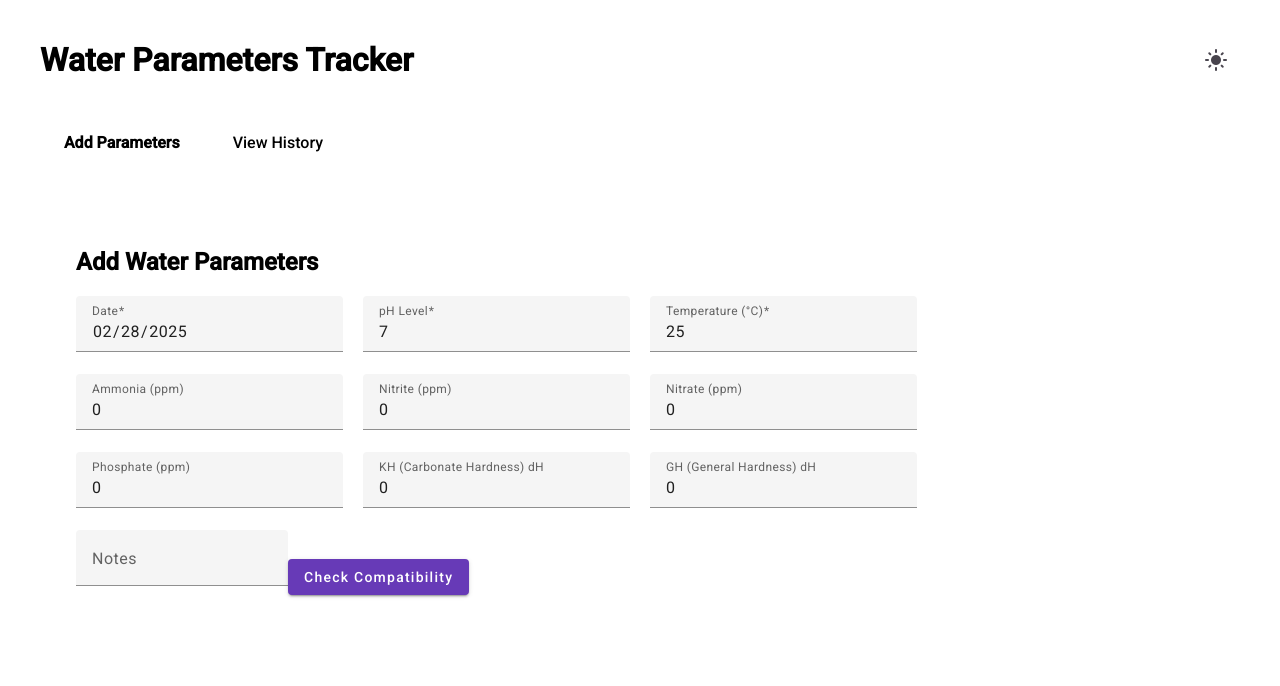
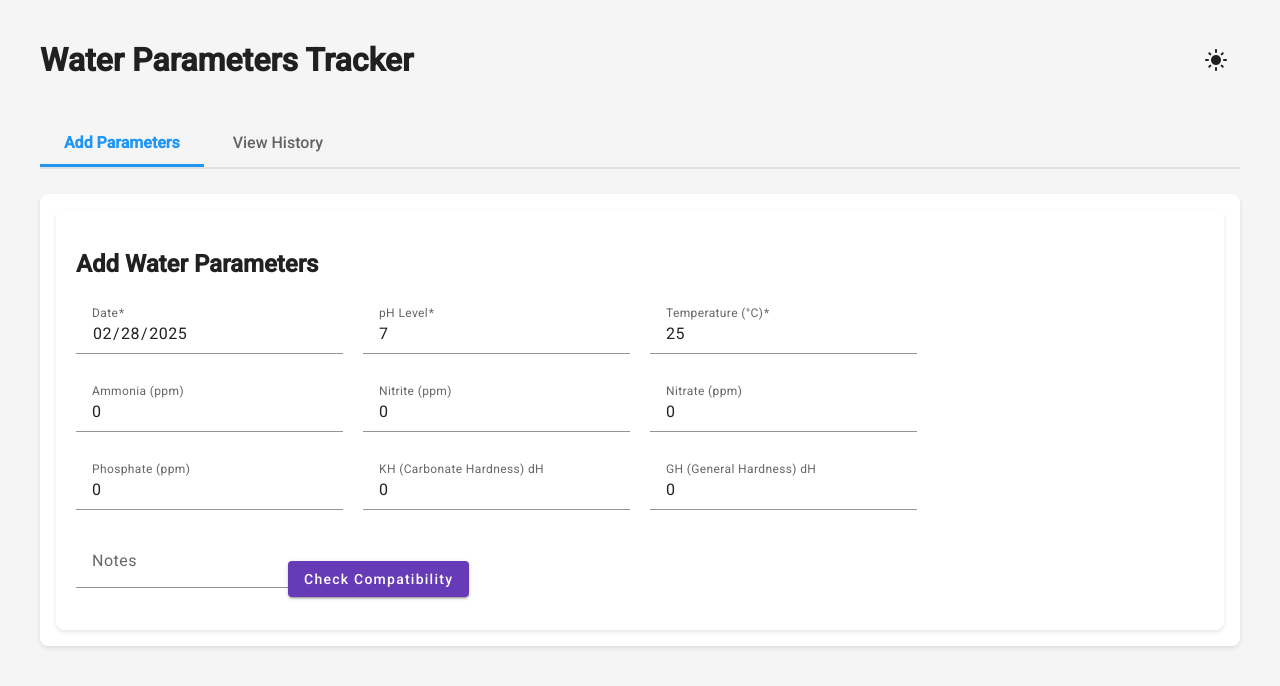
Before and after one commit to BertHcoder/WaterWise, an Angular app in the folder aquaMaintenance.frontend/WaterWise/: page / in a window 1280 px wide. Shown: the top 686 px of the page. Built offline with nearby package versions, Linux system fonts and the light colour scheme.

Commit message:
fix theming

```diff
--- a/aquaMaintenance.frontend/WaterWise/src/styles.scss
+++ b/aquaMaintenance.frontend/WaterWise/src/styles.scss
@@ -1,14 +1,107 @@
 /* You can add global styles to this file, and also import other style files */
 @use '@angular/material' as mat;
 
-html {
-  color-scheme: light dark;
-  @include mat.theme((
-    color: mat.$violet-palette,
-    typography: Roboto,
-    density: 0
-  ));
+html, body {
+  height: 100%;
+  margin: 0;
+  font-family: Roboto, "Helvetica Neue", sans-serif;
 }
 
-html, body { height: 100%; }
-body { margin: 0; font-family: Roboto, "Helvetica Neue", sans-serif; }
+body {
+  transition: background-color 0.3s ease, color 0.3s ease;
+  background-color: var(--background);
+  color: var(--text-primary);
+}
+
+/* Theme Variables */
+:root {
+  /* Light Theme (Default) */
+  --primary-color: #2196f3;
+  --accent-color: #ff4081;
+  --text-primary: rgba(0, 0, 0, 0.87);
+  --text-secondary: rgba(0, 0, 0, 0.6);
+  --background: #f5f5f5;
+  --card-bg: #ffffff;
+  --card-bg-alt: #f8f9fa;
+  --border-color: #e0e0e0;
+  --hover-bg: rgba(0, 0, 0, 0.04);
+  --card-shadow: 0 2px 4px rgba(0, 0, 0, 0.1);
+  --card-shadow-hover: 0 4px 8px rgba(0, 0, 0, 0.15);
+  --danger-color: #f44336;
+  --danger-color-hover: #d32f2f;
+  --table-header-bg: #f5f5f5;
+}
+
+/* Dark Theme */
+.dark-theme {
+  --primary-color: #64b5f6;
+  --accent-color: #ff80ab;
+  --text-primary: rgba(255, 255, 255, 0.87);
+  --text-secondary: rgba(255, 255, 255, 0.6);
+  --background: #121212;
+  --card-bg: #1e1e1e;
+  --card-bg-alt: #2d2d2d;
+  --border-color: #404040;
+  --hover-bg: rgba(255, 255, 255, 0.08);
+  --card-shadow: 0 2px 4px rgba(0, 0, 0, 0.2);
+  --card-shadow-hover: 0 4px 8px rgba(0, 0, 0, 0.3);
+  --danger-color: #ef5350;
+  --danger-color-hover: #e57373;
+  --table-header-bg: #2d2d2d;
+}
+
+/* Aqua Theme */
+.aqua-theme {
+  --primary-color: #00bcd4;
+  --accent-color: #26a69a;
+  --text-primary: rgba(0, 0, 0, 0.87);
+  --text-secondary: rgba(0, 0, 0, 0.6);
+  --background: #e0f7fa;
+  --card-bg: #ffffff;
+  --card-bg-alt: #e1f5fe;
+  --border-color: #b2ebf2;
+  --hover-bg: rgba(0, 188, 212, 0.08);
+  --card-shadow: 0 2px 4px rgba(0, 188, 212, 0.15);
+  --card-shadow-hover: 0 4px 8px rgba(0, 188, 212, 0.25);
+  --danger-color: #f44336;
+  --danger-color-hover: #d32f2f;
+  --table-header-bg: #e1f5fe;
+}
+
+/* Material Theme Overrides */
+.mat-mdc-button,
+.mat-mdc-raised-button,
+.mat-mdc-outlined-button,
+.mat-mdc-unelevated-button {
+  &.mat-primary {
+    --mdc-filled-button-container-color: var(--primary-color);
+  }
+}
+
+.mat-mdc-form-field {
+  --mdc-filled-text-field-container-color: var(--card-bg);
+  --mdc-filled-text-field-label-text-color: var(--text-secondary);
+  --mdc-filled-text-field-input-text-color: var(--text-primary);
+  --mdc-filled-text-field-focus-active-indicator-color: var(--primary-color);
+  --mdc-filled-text-field-hover-active-indicator-color: var(--primary-color);
+}
+
+.mat-mdc-menu-panel {
+  background-color: var(--card-bg) !important;
+}
+
+.mat-mdc-menu-item {
+  color: var(--text-primary) !important;
+
+  &:hover {
+    background-color: var(--hover-bg) !important;
+  }
+
+  .mat-icon {
+    color: var(--text-primary) !important;
+  }
+}
+
+.mat-icon {
+  color: var(--text-primary);
+}
```
